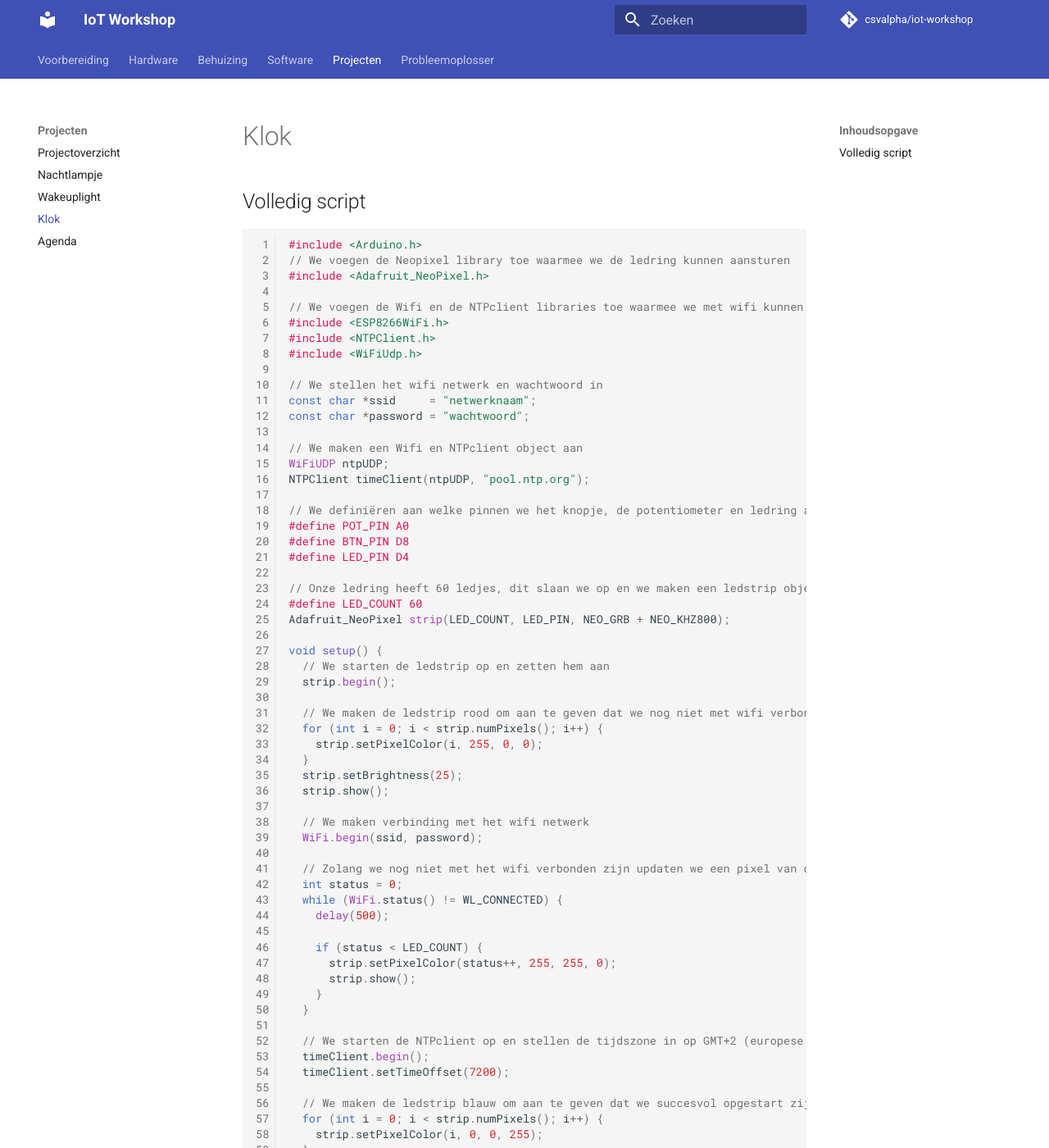
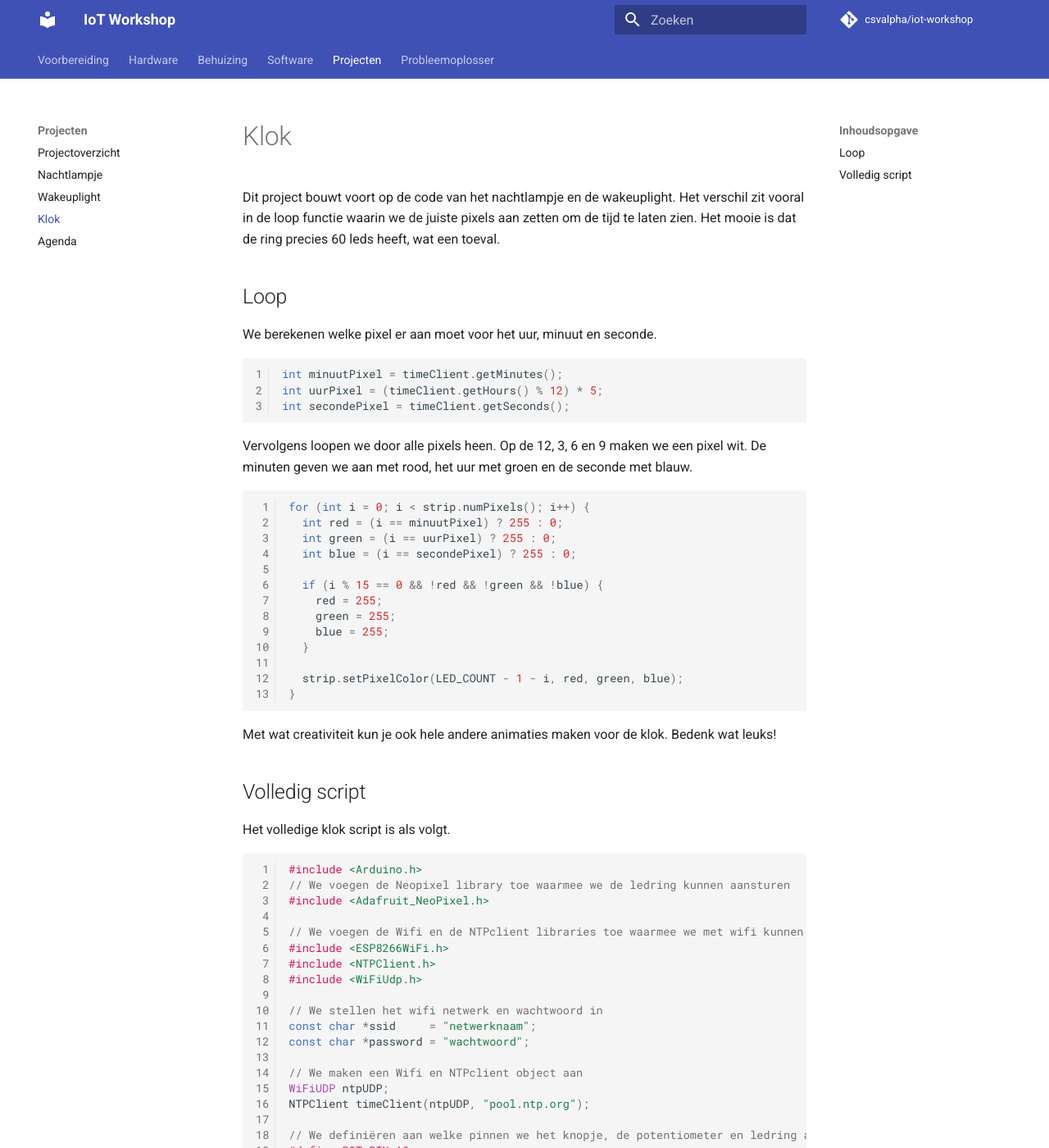
Before and after one commit to csvalpha/iot-workshop, an MkDocs documentation site: the page built from docs/projecten/klok.md, in a window 1280 px wide and 1400 px high. Shown: the whole window at 82% size. Built offline with MkDocs 1.6.1 and Material for MkDocs 9.7.7, drawn with Linux system fonts in a browser that asks for light colours; comment, search, counter and statistics services are not loaded.

Commit message:
Update klok.md

````diff
--- a/docs/projecten/klok.md
+++ b/docs/projecten/klok.md
@@ -1,6 +1,34 @@
 # Klok
+Dit project bouwt voort op de code van het nachtlampje en de wakeuplight. Het verschil zit vooral in de loop functie waarin we de juiste pixels aan zetten om de tijd te laten zien. Het mooie is dat de ring precies 60 leds heeft, wat een toeval.
+
+## Loop
+We berekenen welke pixel er aan moet voor het uur, minuut en seconde.
+```arduino
+int minuutPixel = timeClient.getMinutes();
+int uurPixel = (timeClient.getHours() % 12) * 5;
+int secondePixel = timeClient.getSeconds();
+```
+
+Vervolgens loopen we door alle pixels heen. Op de 12, 3, 6 en 9 maken we een pixel wit. De minuten geven we aan met rood, het uur met groen en de seconde met blauw.
+```arduino
+for (int i = 0; i < strip.numPixels(); i++) {
+  int red = (i == minuutPixel) ? 255 : 0;
+  int green = (i == uurPixel) ? 255 : 0;
+  int blue = (i == secondePixel) ? 255 : 0;
+
+  if (i % 15 == 0 && !red && !green && !blue) {
+    red = 255;
+    green = 255;
+    blue = 255;
+  }
+
+  strip.setPixelColor(LED_COUNT - 1 - i, red, green, blue);
+}
+```
+Met wat creativiteit kun je ook hele andere animaties maken voor de klok. Bedenk wat leuks!
 
 ## Volledig script
+Het volledige klok script is als volgt.
 ```arduino
 #include <Arduino.h>
 // We voegen de Neopixel library toe waarmee we de ledring kunnen aansturen
````
